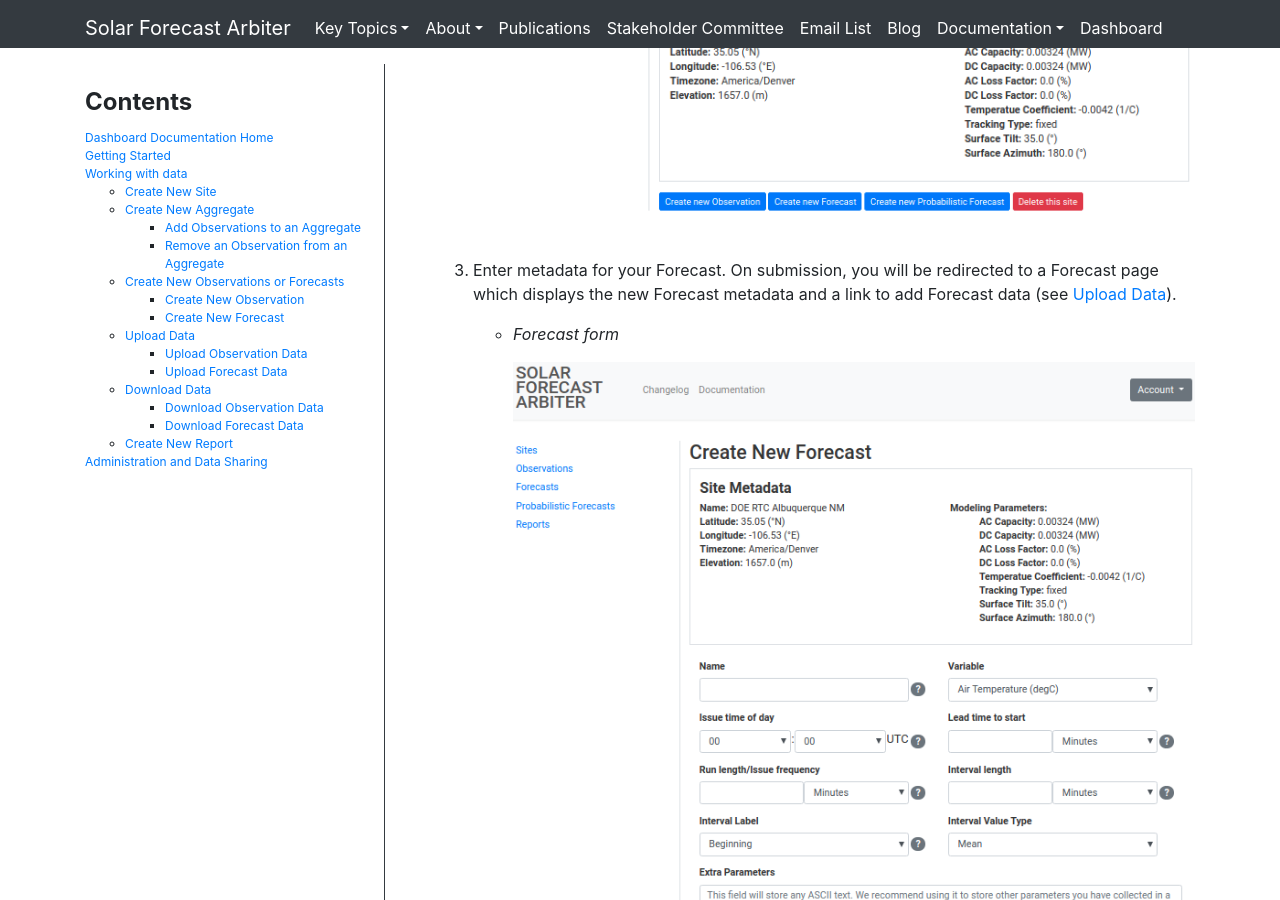
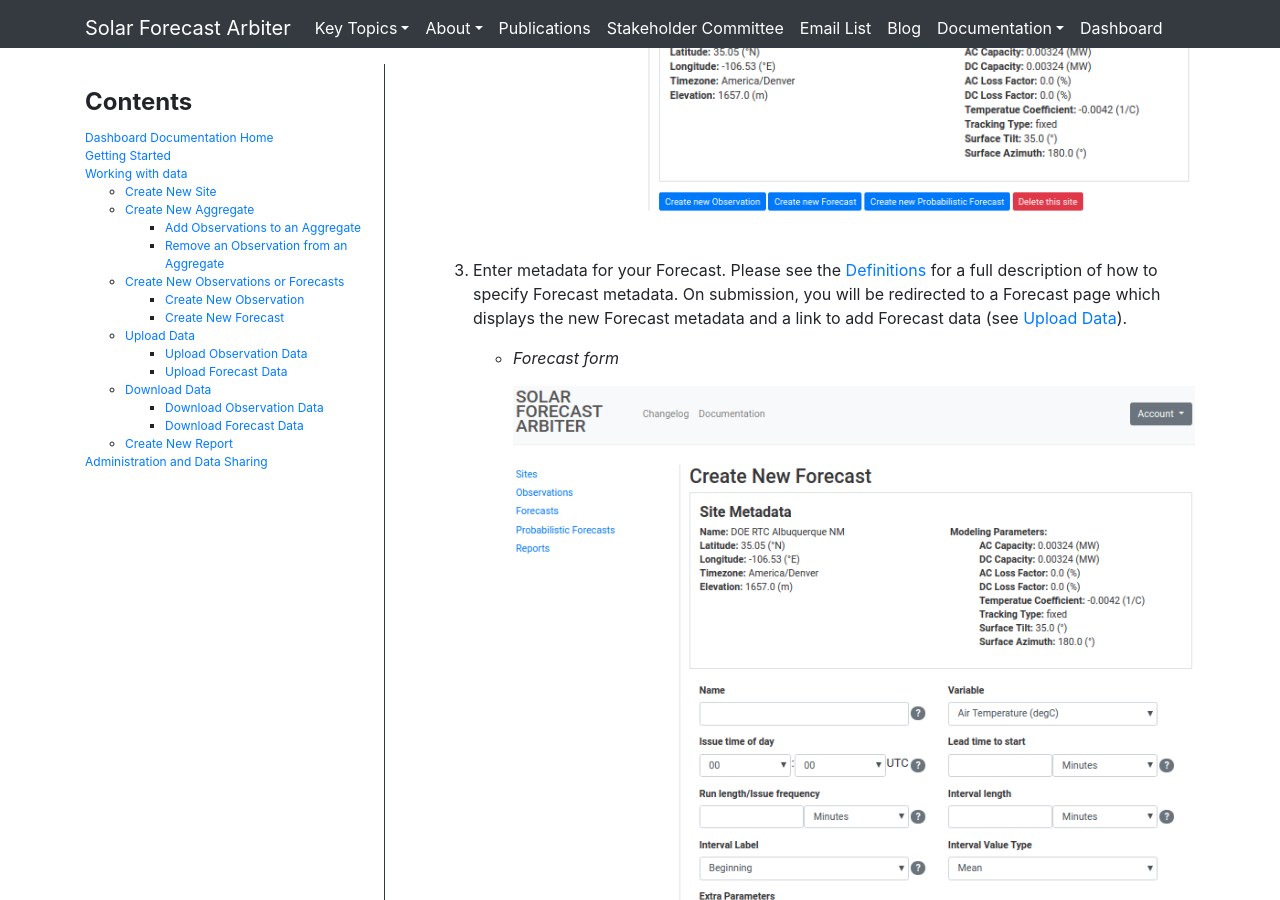
Before and after one commit to SolarArbiter/SolarArbiter.github.io, a Jekyll site: the page built from documentation/dashboard/working_with_data.md, in a window 1280 px wide and 900 px high, scrolled down 10132 px. Built offline with Jekyll 4.4.1, drawn with Linux system fonts in a browser that asks for light colours; our own code applies the rules of GitHub Pages for plain Markdown files.

Commit message:
link to definitions (#124)

```diff
--- a/documentation/dashboard/working_with_data.md
+++ b/documentation/dashboard/working_with_data.md
@@ -161,7 +161,9 @@
 2.  On the site or aggregate page, click the **Create new Forecast** button.
     <img class="my-3" src="/images/plant_site.png"/>
 
-3.  Enter metadata for your Forecast. On submission, you will be redirected
+3.  Enter metadata for your Forecast. Please see the [Definitions](/definitions)
+    for a full description of how to specify Forecast metadata.
+    On submission, you will be redirected
     to a Forecast page which displays the new Forecast metadata and a
     link to add Forecast data (see [Upload Data](#upload-forecast-data)).
 - *Forecast form*
```
